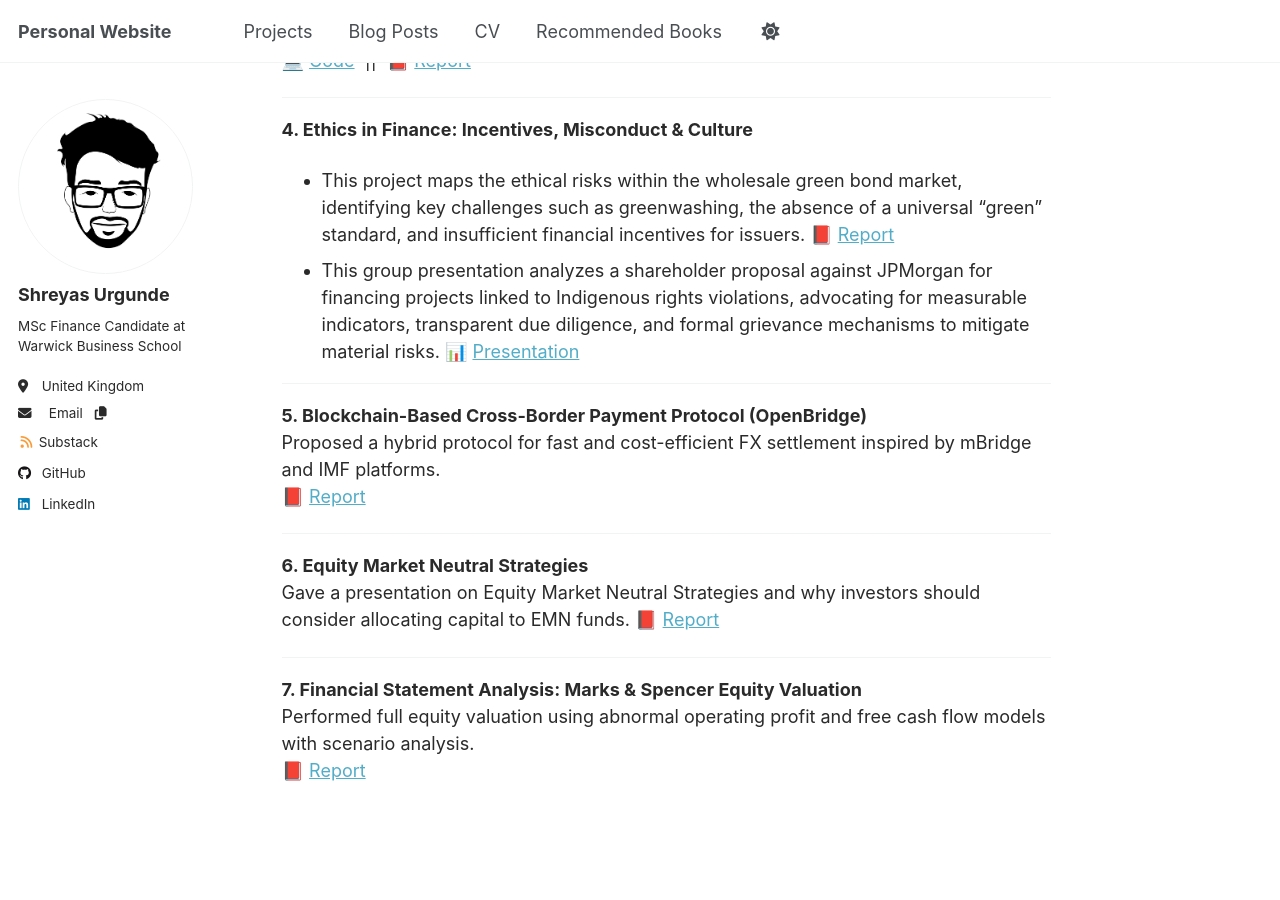
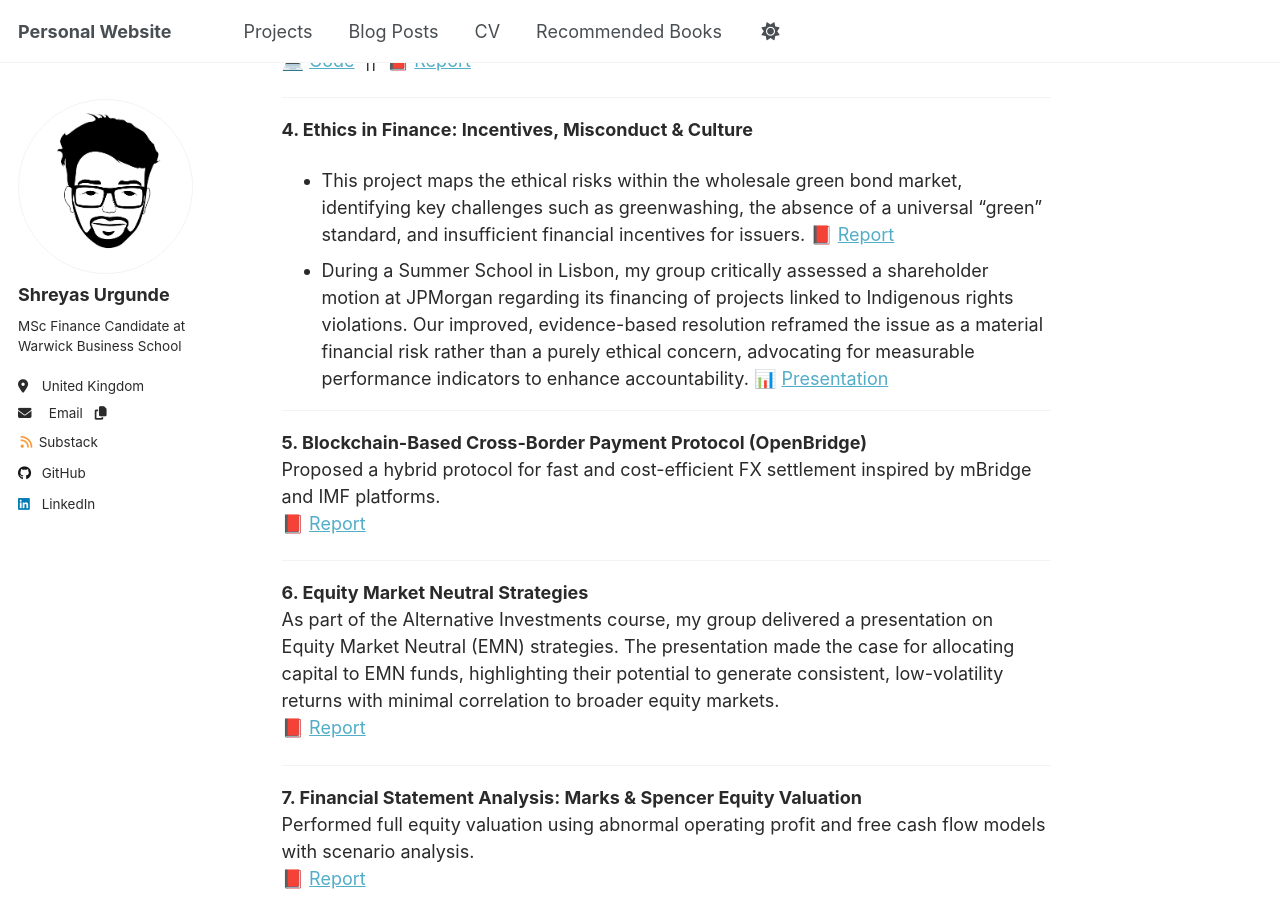
Before and after one commit to shreyasxi/shreyasxi.github.io, a Jekyll site: the page built from _pages/projects.md, in a window 1280 px wide and 900 px high, scrolled down 746 px. Built offline with Jekyll 4.4.1, drawn with Linux system fonts in a browser that asks for light colours; a script that is not in the unit is left out.

Commit message:
Update projects.md

```diff
--- a/_pages/projects.md
+++ b/_pages/projects.md
@@ -26,7 +26,7 @@ Building on the extensive body of research exploring risk factors in equity mark
 **4. Ethics in Finance: Incentives, Misconduct & Culture**
 * This project maps the ethical risks within the wholesale green bond market, identifying key challenges such as greenwashing, the absence of a universal “green” standard, and insufficient financial incentives for issuers.
 📕 <a href="/files/5582804_Ethics.pdf" target="_blank">Report</a>
-* This group presentation analyzes a shareholder proposal against JPMorgan for financing projects linked to Indigenous rights violations, advocating for measurable indicators, transparent due diligence, and formal grievance mechanisms to mitigate material risks. 📊 <a href="/files/Group%2011_Ethics.pptx" target="_blank">Presentation</a>
+* During a Summer School in Lisbon, my group critically assessed a shareholder motion at JPMorgan regarding its financing of projects linked to Indigenous rights violations. Our improved, evidence-based resolution reframed the issue as a material financial risk rather than a purely ethical concern, advocating for measurable performance indicators to enhance accountability. 📊 <a href="/files/Group%2011_Ethics.pptx" target="_blank">Presentation</a>
 
 ---
 
@@ -37,7 +37,7 @@ Proposed a hybrid protocol for fast and cost-efficient FX settlement inspired by
 ---
 
 **6. Equity Market Neutral Strategies**
-Gave a presentation on Equity Market Neutral Strategies and why investors should consider allocating capital to EMN funds.
+As part of the Alternative Investments course, my group delivered a presentation on Equity Market Neutral (EMN) strategies. The presentation made the case for allocating capital to EMN funds, highlighting their potential to generate consistent, low-volatility returns with minimal correlation to broader equity markets.
 📕 <a href="/files/Group 10 -Equity Market Neutral.pdf" target="_blank">Report</a>
 
 ---
```
